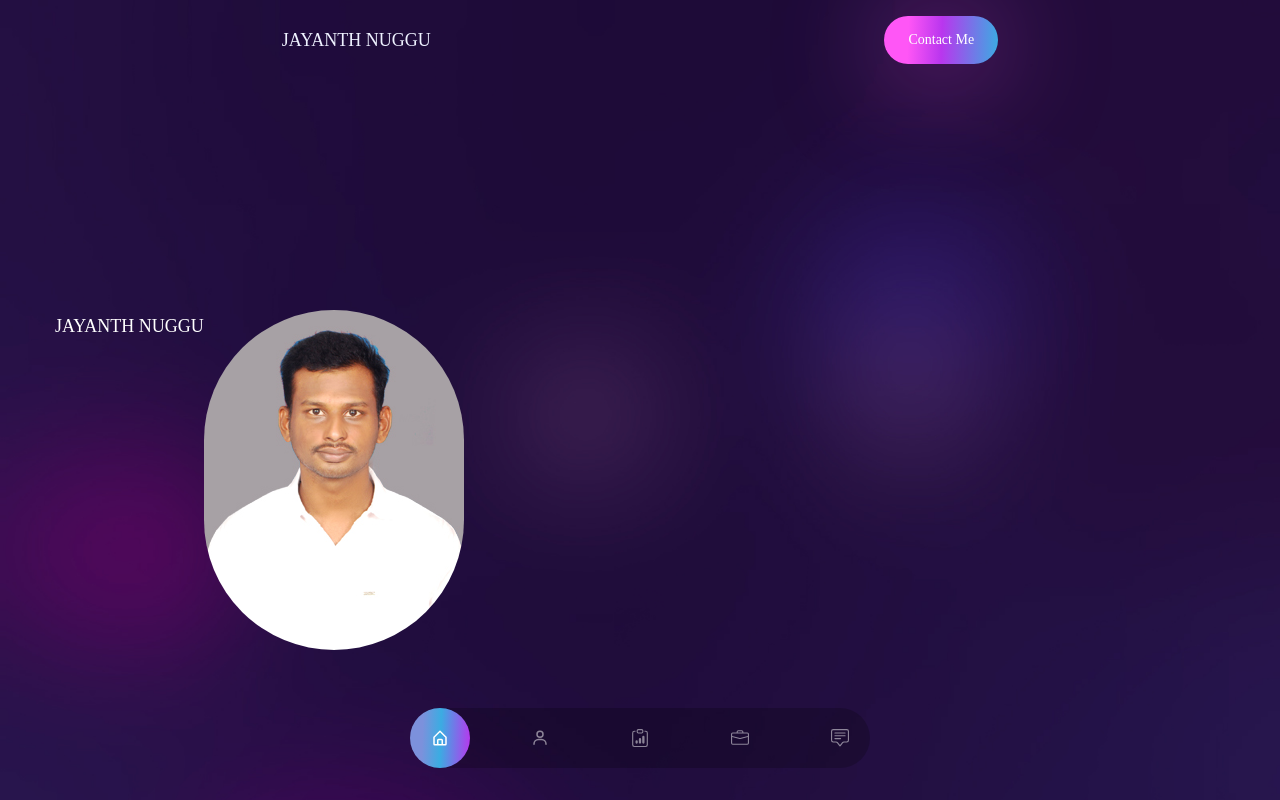
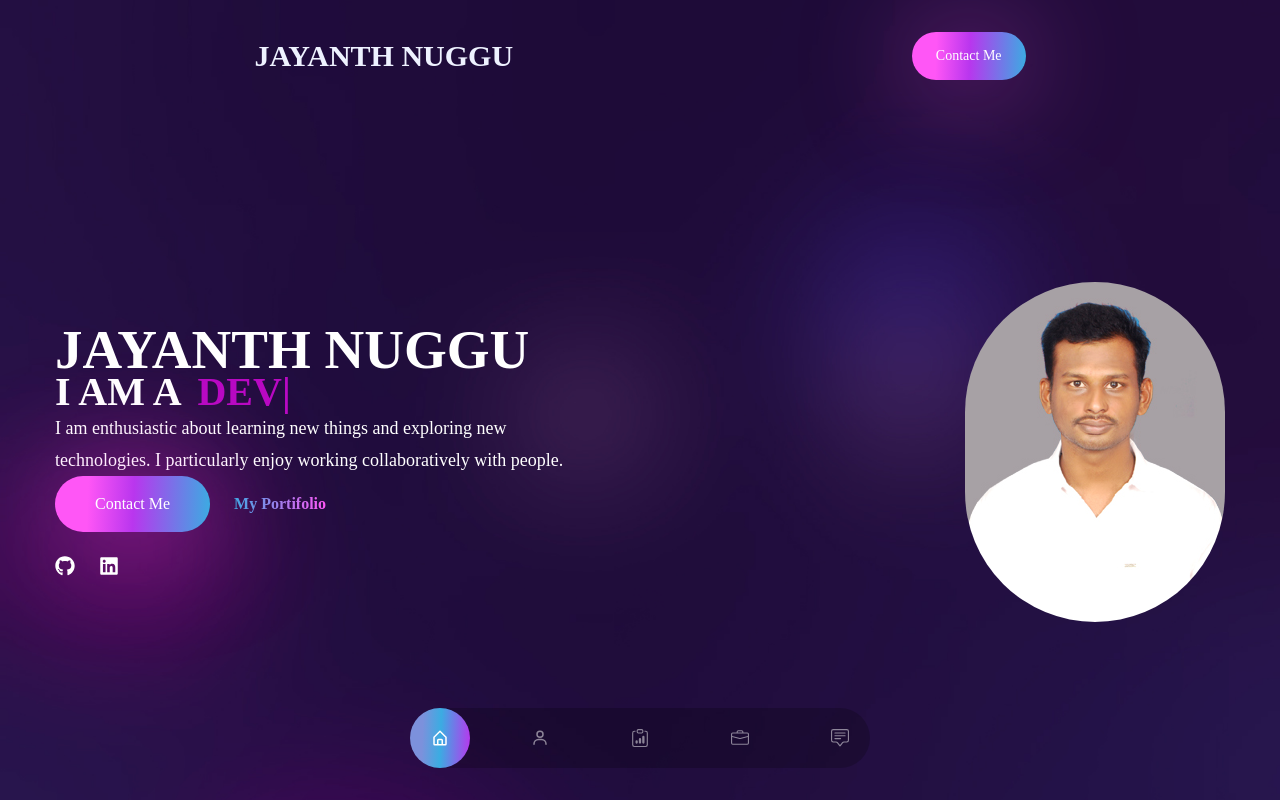
Before and after one commit to jayanth-999/my-porifolio, a React (Create React App) app: page / in a window 1280 px wide. Shown: the top 800 px of the page. Built offline with nearby package versions, Linux system fonts and the light colour scheme.

Commit message:
commpleted banner

```diff
--- a/src/components/Banner.js
+++ b/src/components/Banner.js
@@ -1,25 +1,56 @@
+/* eslint-disable jsx-a11y/anchor-is-valid */
 import React from 'react';
 import Image from '../assets/avatar.jpg';
-import { FaGithub , FaLinkedin } from 'react-icons/fa';
-import { TypeAnimationProps } from 'react-type-animation';
-import { motion } from 'framer-motion';
-import { fadeIn } from '../variants'
+import { FaGithub, FaLinkedin } from 'react-icons/fa';
+import { TypeAnimation } from 'react-type-animation';
+
 
 const Banner = () => {
-  return <section className='section' id='home'>
+  return (<section className='min-h-[85vh] lg:min-h-[78wh] flex items-center' id='home'>
     <div className='container mx-auto'>
-      <div className='flex'>
-        <div>
-          <h1>
+      <div className='flex flex-col gap-y-8 lg:flex-row lg:items-center lg:gap-x-12'>
+        <div className='flex-1 text-center font-secondary lg:text-left'>
+          <h1 className='text-[55px] font-bold leading-[0.8] 1g:text-[110px]'>
             JAYANTH <span>NUGGU</span>
-            </h1>
+          </h1>
+          <div className='md-6 text-[36px] lg:text-[40px] font-secondary font-semibold uppercase leading-[1]'>
+            <span className='text-white mr-2'>I am a </span>
+            <TypeAnimation
+              sequence={[
+                'Developer',
+                2000,
+                'DevOps engineer',
+                2000,
+                'Programmer',
+                2000,
+              ]}
+              speedp={50}
+              className='text-accent'
+              wrapper='span'
+              repeat={Infinity}
+            />
+          </div>
+          <p className='md-8 max-w-lg mx-auto lg:mx-0'>
+            I am enthusiastic about learning new things and exploring new technologies.
+            I particularly enjoy working collaboratively with people.
+          </p>
+          <div className='flex max-w-max gap-x-6 items-center mb-6 mx-auto lg:mx-0'>
+            <button className='btn btn-lg'>Contact Me</button>
+            <a href='#' className='text-gradient btn-link'>
+              My Portifolio
+            </a>
+          </div>
+          <div className='flex text-[20px] gap-x-6 max-w-max mx-auto lg:mx-0 '>
+            <a href='#'><FaGithub/></a>
+            <a href='#'><FaLinkedin/></a>
+          </div>
         </div>
         <div>
-          <img className='rounded-full' src={Image} alt=''/>
+          <img className='rounded-full' src={Image} alt='' />
         </div>
       </div>
     </div>
-    </section>;
+  </section>)
 };
 
 export default Banner;
--- a/src/components/Header.js
+++ b/src/components/Header.js
@@ -3,12 +3,12 @@
 
 
 const Header = () => {
-  return <header className='py-4'>
+  return <header className='py-8'>
     <div className='container mx-auto'>
       <div className='flex justify-around items-center'>
         <a href='#'>
           {/* <img src={Logo} alt=''/> */}
-          <h2 className='text-indigo-50'>JAYANTH NUGGU</h2>
+          <h2 className='text-indigo-50 text-[30px] font-bold'>JAYANTH NUGGU</h2>
         </a>
         <button className='btn btn-sm'>Contact Me</button>
       </div>
--- a/src/variants.js
+++ b/src/variants.js
@@ -1,20 +1,20 @@
-export const fadeIn = (direction, delay) => {
-  return {
-    hidden: {
-      y: direction === 'up' ? 80 : direction === 'down' ? -80 : 0,
-      opacity: 0,
-      x: direction === 'left' ? 80 : direction === 'right' ? -80 : 0,
-    },
-    show: {
-      y: 0,
-      x: 0,
-      opacity: 1,
-      transition: {
-        type: 'tween',
-        duration: 1.2,
-        delay: delay,
-        ease: [0.25, 0.25, 0.25, 0.75],
-      },
-    },
-  };
-};
+// export const fadeIn = (direction, delay) => {
+//   return {
+//     hidden: {
+//       y: direction === 'up' ? 80 : direction === 'down' ? -80 : 0,
+//       opacity: 0,
+//       x: direction === 'left' ? 80 : direction === 'right' ? -80 : 0,
+//     },
+//     show: {
+//       y: 0,
+//       x: 0,
+//       opacity: 1,
+//       transition: {
+//         type: 'tween',
+//         duration: 1.2,
+//         delay: delay,
+//         ease: [0.25, 0.25, 0.25, 0.75],
+//       },
+//     },
+//   };
+// };
```
